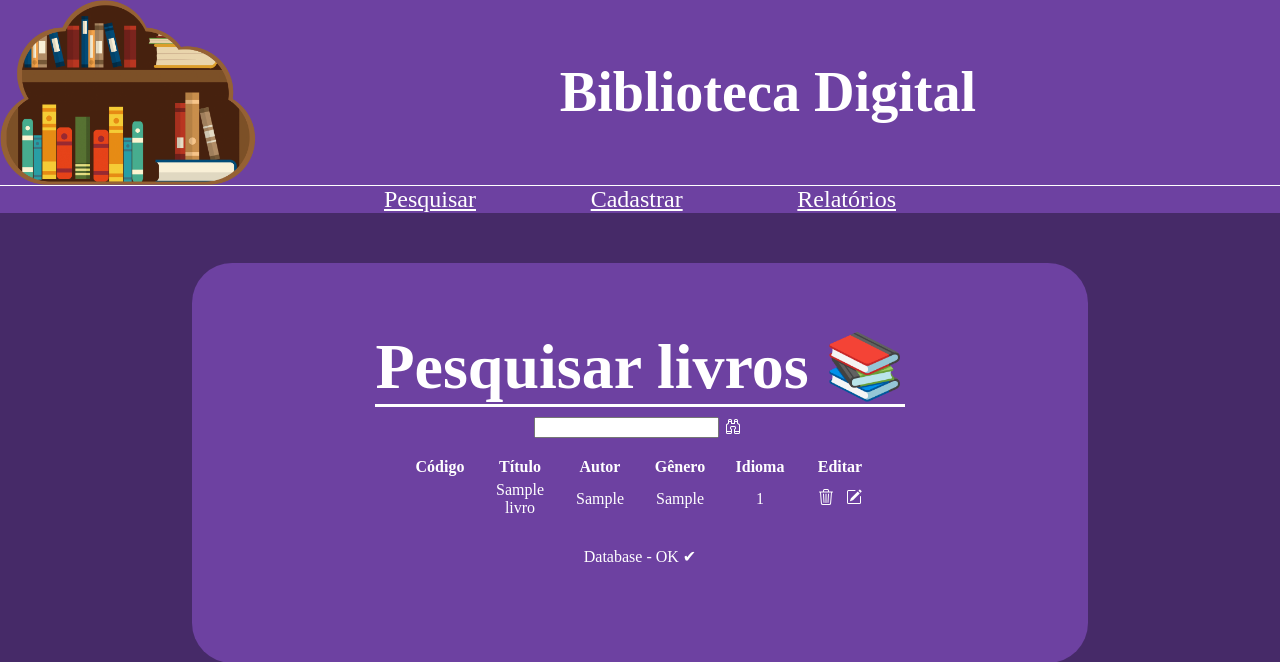
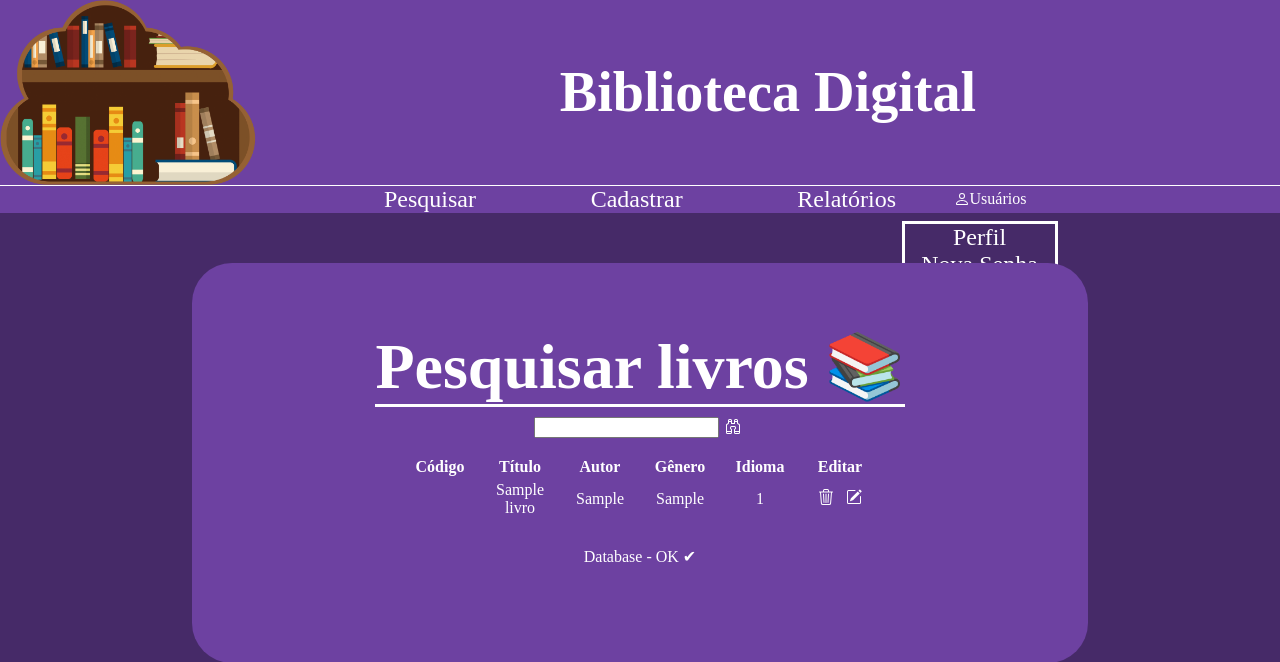
Before and after one commit to Vitor-Desenvolvedor/PROJETO_BIBLIOTECA_ONLINE, a PHP site: page /principal.php in a window 1280 px wide. Shown: the top 662 px of the page. Run offline with PHP 8.4, Linux system fonts and the light colour scheme; the visitor is signed in with stand-in values (Sample User, id 1); tables that the repository leaves empty or names only in its code hold one stand-in row (values such as "Sample post"); data that the repository does not hold is empty.

Commit message:
Atualização

```diff
--- a/css/style.css
+++ b/css/style.css
@@ -82,15 +82,60 @@ nav ul {
     list-style: none;
     margin: 0;
     padding: 0;
+    text-decoration: none;
     width: 40%;
 }
 
 nav ul li {
     font-size: 1.5rem;
+    text-decoration: none;
 }
 
 nav a {
     color: white;
+    text-decoration: none;
+}
+
+/* Usuários e novos usuários */
+.usuarios {
+    display: flex;
+    align-items: center;
+    justify-content: space-between;
+    /*border: solid;*/
+    position: absolute;
+    margin: 0px 0px 0px 700px;
+    padding: 0px;
+    width: auto;
+}
+
+.usuarios a {
+    text-decoration: none;
+    align-items: center;
+    display: flex;
+    justify-content: space-between;
+}
+
+/* Sub menu dos usuarios */
+.sub-usuarios {
+    border: solid;
+    display: flex;
+    flex-direction: column;
+    height: 300px;
+    margin: 350px 0px 0px -52px;
+    padding: 0;
+    position: absolute;
+    width: 150px;
+}
+
+.sub-usuarios ul {
+    align-items: center;
+    display: flex;
+    flex-direction: column;
+    justify-content: center;
+    margin: 0;
+    padding: 0;
+    position: relative;
+    width: 150px;
 }
 
 
--- a/login.php
+++ b/login.php
@@ -19,12 +19,10 @@
             <label for="password">Senha:</label>
             <input type="password" id="password" name="senha"><br>
             <input type="submit" value="Entrar">
-        </form>
-        <div>
             <?php
                 include 'autenticar.php';
             ?>
-        </div>
+        </form>
     </div>
 </body>
 </html>
--- a/principal.php
+++ b/principal.php
@@ -1,8 +1,8 @@
 <?php
     session_start();
-    if(!isset($_SESSION['autenticado']) || $_SESSION['autenticado'] !==TRUE){
-        header("location:login.php");
-        exit;
+    if(!isset($_SESSION['autenticado']) || $_SESSION['autenticado'] !== TRUE){
+    header("location:login.php");
+    exit;
     }
 ?>
 
@@ -32,7 +32,24 @@
                 <li><a href="cadastrar_livros.php">Cadastrar</a></li>
                 <li><a href="#Relatorios">Relatórios</a></li>
             </ul>
+            <div class="usuarios">
+                <div>
+                <a href="#Usuários">
+                    <svg xmlns="http://www.w3.org/2000/svg" width="16" height="16" fill="currentColor" class="bi bi-person" viewBox="0 0 16 16">
+                    <path d="M8 8a3 3 0 1 0 0-6 3 3 0 0 0 0 6Zm2-3a2 2 0 1 1-4 0 2 2 0 0 1 4 0Zm4 8c0 1-1 1-1 1H3s-1 0-1-1 1-4 6-4 6 3 6 4Zm-1-.004c-.001-.246-.154-.986-.832-1.664C11.516 10.68 10.289 10 8 10c-2.29 0-3.516.68-4.168 1.332-.678.678-.83 1.418-.832 1.664h10Z"/>
+                    </svg>Usuários</a>
+                </div>
+                <div class="sub-usuarios">
+                    <ul>
+                        <li><a href="#Perfil">Perfil</a></li>
+                        <li><a href="#NovaSenha">Nova Senha</a></li>
+                        <li><a href="#NovoUsuário">Novo Usuário</a></li>
+                        <li><a href="#Logout">Sair</a></li>
+                    </ul>
+                </div>
+            </div>
         </nav>
+
     </header>
     <main class="card-principal">
         <!-- Seção de pesquisa -->
```
Also changed, not shown: autenticar.php (+7 -1 lines).
